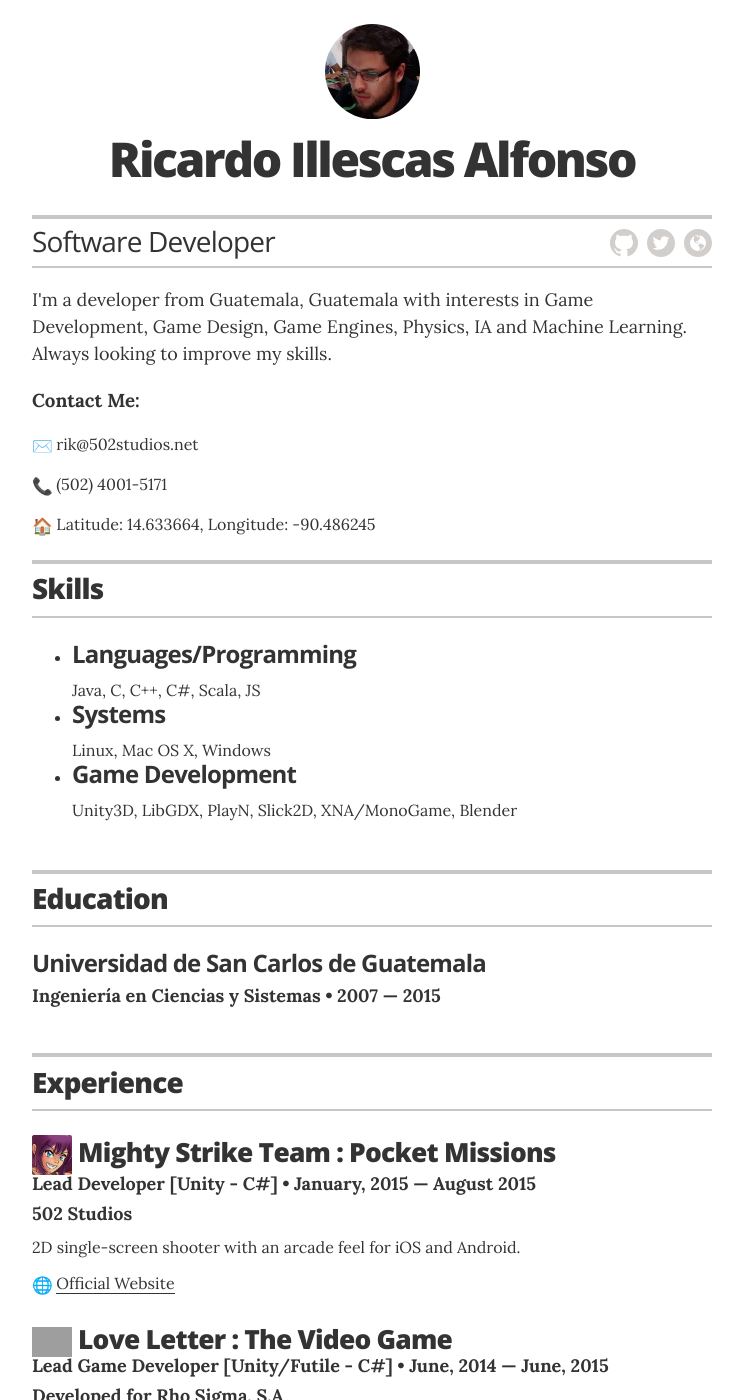
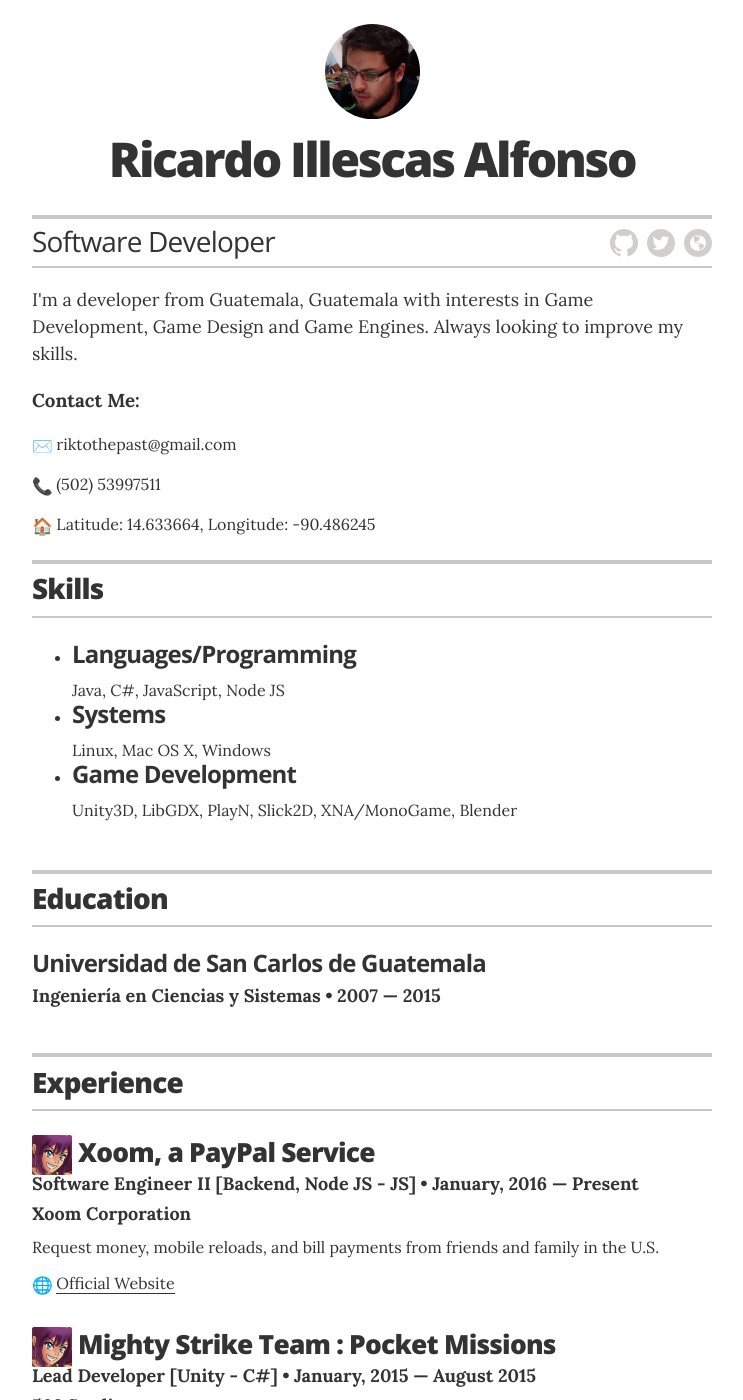
Before and after one commit to riktothepast/riktothepast.github.io, a Jekyll site: the page built from index.html, in a window 1280 px wide and 1400 px high. Shown: the whole window, without its empty margins (268-1011 px from the left). Built offline with Jekyll 4.4.1, drawn with Linux system fonts in a browser that asks for light colours; emoji names are drawn with the system emoji font; grey boxes are pictures that could not be loaded.

Commit message:
Updates work experience and contact data

```diff
--- a/_layouts/resume.html
+++ b/_layouts/resume.html
@@ -27,13 +27,13 @@
         </div>
 
         <div class="executive-summary">
-          <p>I'm a developer from Guatemala, Guatemala with interests in Game Development, Game Design, Game Engines, Physics, IA and Machine Learning. Always looking to improve my skills.</p>
+          <p>I'm a developer from Guatemala, Guatemala with interests in Game Development, Game Design and Game Engines. Always looking to improve my skills.</p>
         </div>
           <p class="email"><h3>Contact Me:</h3></p>
 
-<img class="emoji" title=":email:" alt=":email:" src="https://assets-cdn.github.com/images/icons/emoji/unicode/2709.png" height="20" width="20" align="absmiddle" > rik@502studios.net
+<img class="emoji" title=":email:" alt=":email:" src="https://assets-cdn.github.com/images/icons/emoji/unicode/2709.png" height="20" width="20" align="absmiddle" > riktothepast@gmail.com
 <p class="email"></p>
-<img class="emoji" title=":phone:" alt=":phone:" src="https://assets-cdn.github.com/images/icons/emoji/unicode/1f4de.png" height="20" width="20" align="absmiddle" > (502) 4001-5171
+<img class="emoji" title=":phone:" alt=":phone:" src="https://assets-cdn.github.com/images/icons/emoji/unicode/1f4de.png" height="20" width="20" align="absmiddle" >  (502) 53997511
 <p class="email"></p>
 <img class="emoji" title=":adress:" alt=":adress:" src="https://assets-cdn.github.com/images/icons/emoji/unicode/1f3e0.png" height="20" width="20" align="absmiddle" > Latitude: 14.633664, Longitude: -90.486245
 
@@ -49,7 +49,7 @@
 
         <div class="resume-item">
         <ul>
-            <li><h4 class="resume-item-title">Languages/Programming</h4>Java, C, C++, C#, Scala, JS</li>
+            <li><h4 class="resume-item-title">Languages/Programming</h4>Java, C#, JavaScript, Node JS</li>
             <li><h4 class="resume-item-title">Systems</h4>Linux, Mac OS X, Windows</li>
             <li><h4 class="resume-item-title">Game Development</h4>Unity3D, LibGDX, PlayN, Slick2D, XNA/MonoGame, Blender</li>
           </ul>
@@ -60,8 +60,7 @@
       <!-- end Skills -->
       {% endif %}
 
-
-       {% if site.resume_section_education %}
+      {% if site.resume_section_education %}
 
       <!-- begin Education -->
       <section class="content-section">
@@ -88,6 +87,18 @@
         </header>
 
    <!-- Duplicate these resume-item elements and edit accordingly for each job you want to add here -->
+        <div class="resume-item">
+                    <p style='line-height: 30px; font-family:"Open Sans", "Helvetica Neue", Helvetica, Arial, sans-serif;font-weight:900;font-size:1.65rem;letter-spacing:-.05rem;margin:0'>
+              <img src='images/mst.png' style='vertical-align: middle; width:40px;'/> Xoom, a PayPal Service
+          </p>
+          <h4 class="resume-item-details">Software Engineer II [Backend, Node JS - JS] &bull; January, 2016 &mdash; Present</h4>
+          <h4 class="resume-item-details">Xoom Corporation</h4>
+
+          <p class="resume-item-copy">Request money, mobile reloads, and bill payments from friends and family in the U.S.</p>
+          <p class="resume-item-copy"><img class="emoji" src="https://assets-cdn.github.com/images/icons/emoji/unicode/1f310.png" height="20" width="20" align="absmiddle">
+            <a href="https://www.xoom.com" TARGET="_blank">Official Website</a></p>
+        </div><!-- end of resume-item -->
+
         <div class="resume-item">
                     <p style='line-height: 30px; font-family:"Open Sans", "Helvetica Neue", Helvetica, Arial, sans-serif;font-weight:900;font-size:1.65rem;letter-spacing:-.05rem;margin:0'>
               <img src='images/mst.png' style='vertical-align: middle; width:40px;'/> Mighty Strike Team : Pocket Missions
@@ -123,7 +134,6 @@
             <a href="http://www.soy502.com/articulo/apresurate-llenar-el-nuevo-album-digital-de-claro" TARGET="_blank">News article</a></p>
         </div><!-- end of resume-item -->
 
-                <!-- Duplicate these resume-item elements and edit accordingly for each job you want to add here -->
         <div class="resume-item">
                     <p style='line-height: 10px; font-family:"Open Sans", "Helvetica Neue", Helvetica, Arial, sans-serif;font-weight:900;font-size:1.65rem;letter-spacing:-.05rem;margin:0'>
               <img src='images/gesto.png' style='vertical-align: middle; width:40px;'/> Gesto: The Gesture Challenge
```
